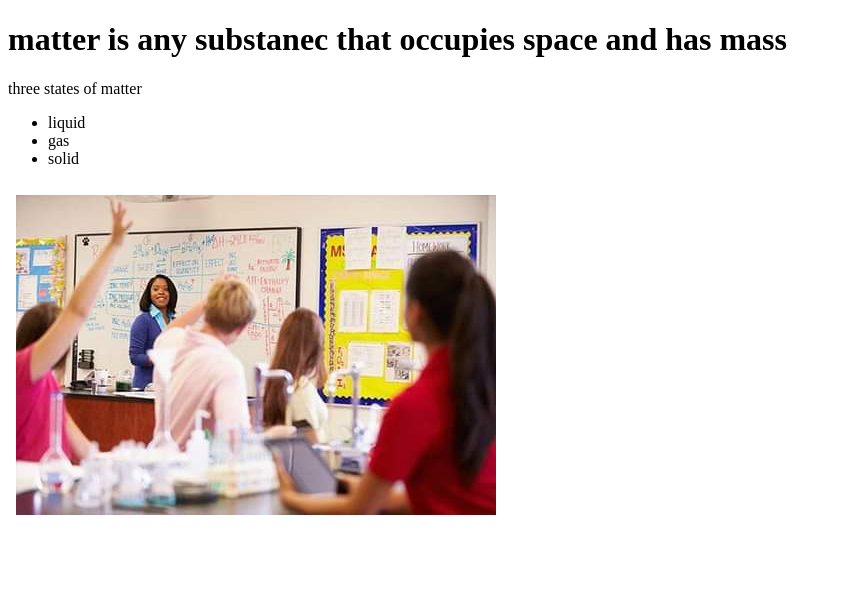
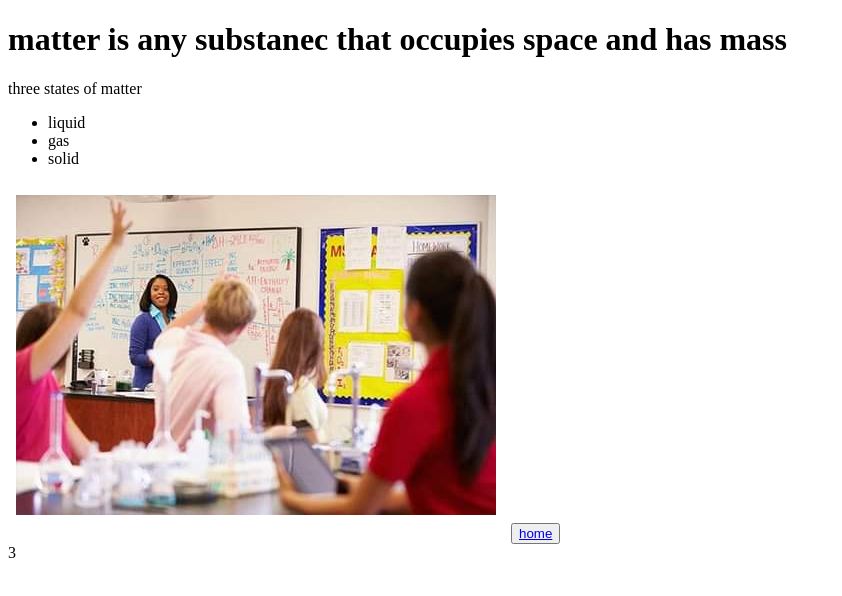
Before and after one commit to cs60apa/sample, a plain HTML site: page index.html in a window 1280 px wide. Shown: the whole page, without its empty margins (0-842 px from the left). Drawn offline with Linux system fonts and the light colour scheme.

Commit message:
added a button

```diff
--- a/index.html
+++ b/index.html
@@ -14,6 +14,9 @@
 </ul>
 <div>
 <img src="capture.PNG">
+<button>
+    <a href="home.html">home</a>
+</button>
 </div>
 </body>
-</htl>
+</htl>3
```
